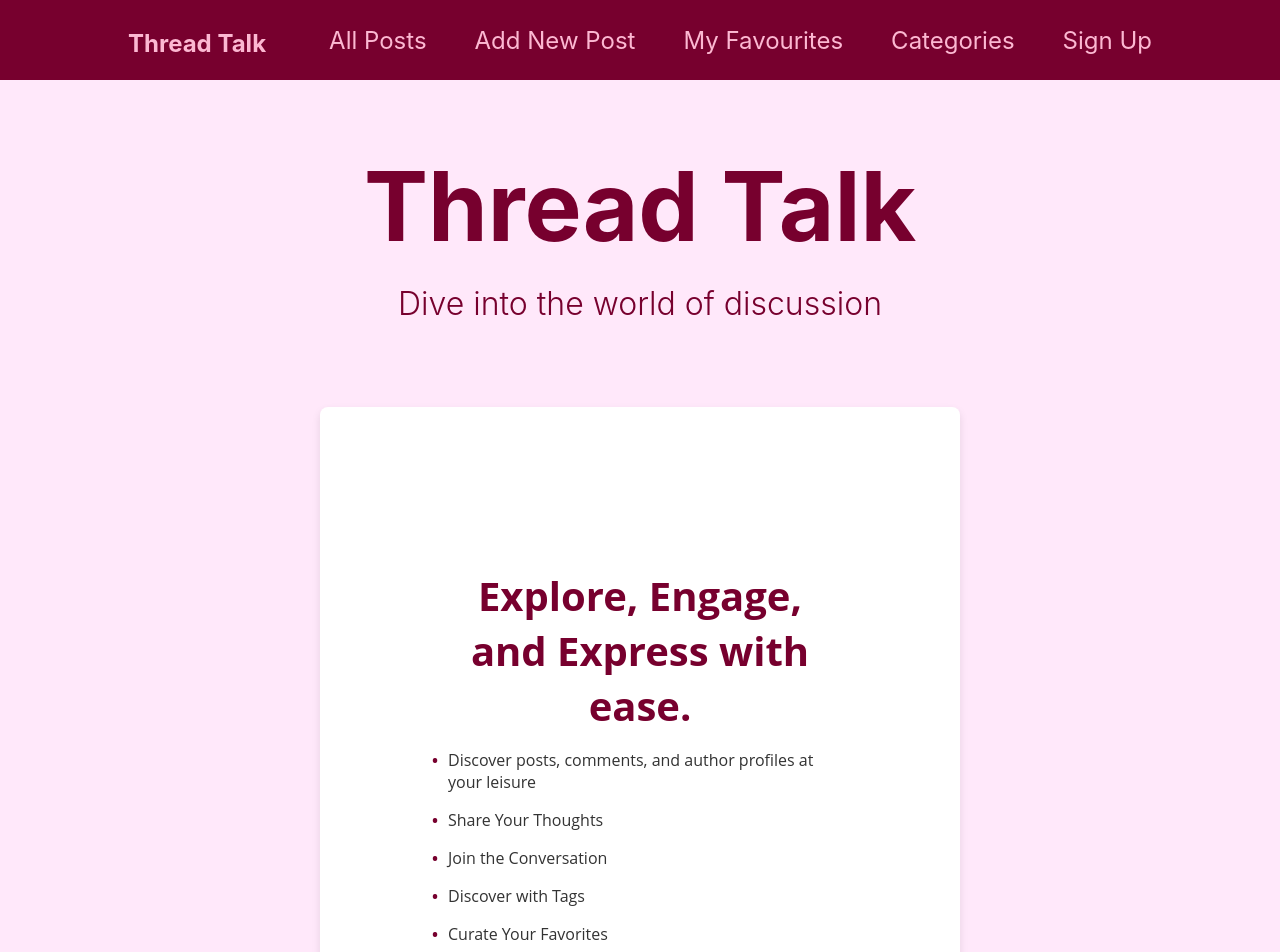
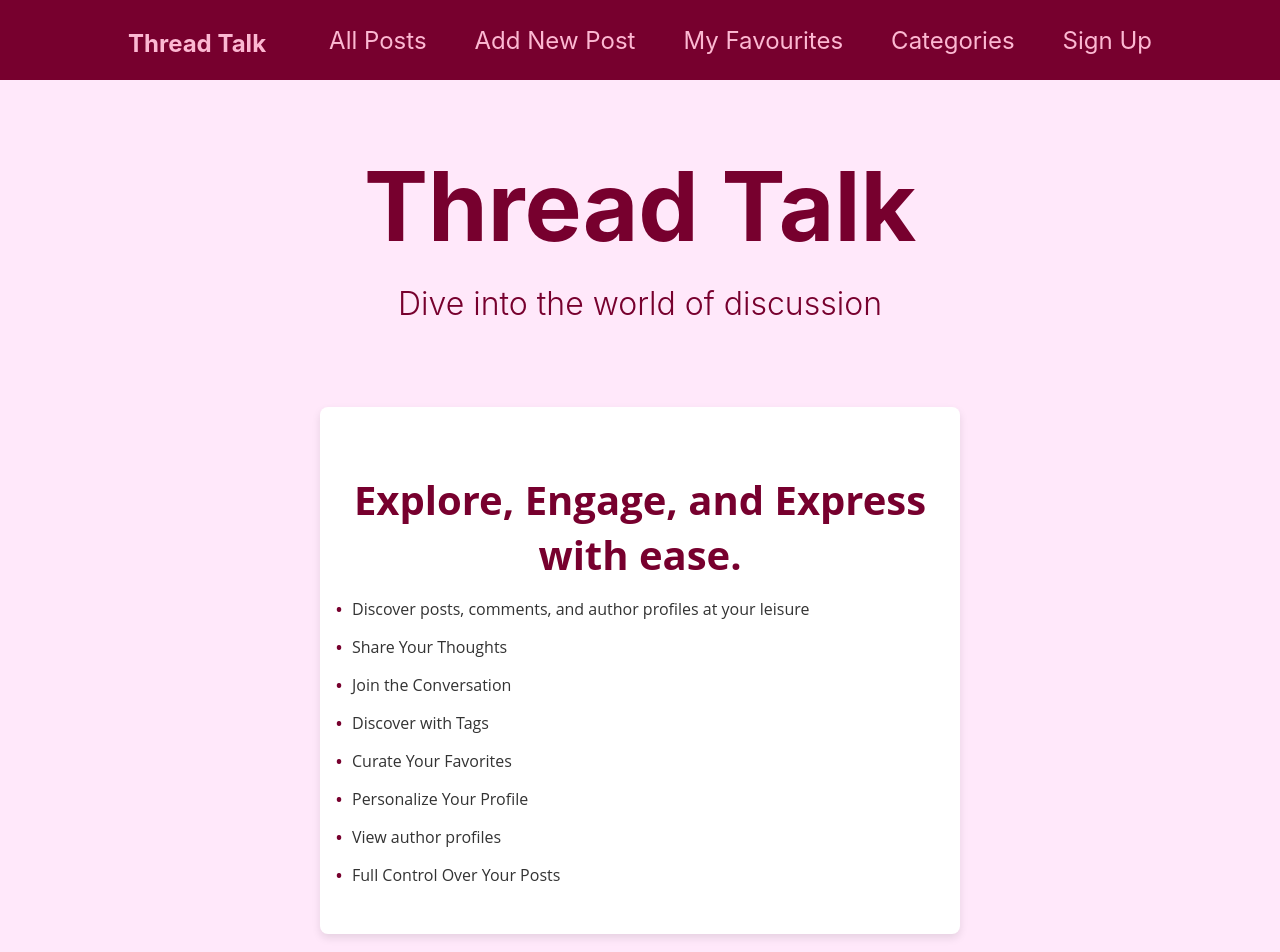
Before and after one commit to lavanyagarg112/react-web-forum, a React (Create React App) app: page / in a window 1280 px wide. Shown: the top 952 px of the page. Built offline with nearby package versions, Linux system fonts and the light colour scheme; no server answers.

Commit message:
more responsive

```diff
--- a/src/pages/LandingPage.module.css
+++ b/src/pages/LandingPage.module.css
@@ -68,7 +68,7 @@
   color: #333; /* Darker text for contrast */
   max-width: 800px; /* Maximum width of the content */
   margin: 2rem auto; /* Centers the section with a margin from the top and bottom */
-  padding: 8rem; /* Padding inside the section */
+  padding: 2rem; /* Padding inside the section */
   border-radius: 8px; /* Slightly rounded corners */
   box-shadow: 0 4px 8px rgba(0, 0, 0, 0.1); /* Subtle shadow for depth */
   font-family: 'Open Sans', sans-serif; /* Consistent font family */
@@ -111,7 +111,7 @@
     font-size: 2rem;
   }
 
-  .featuresguide li {
-    list-style: none;
+  .featuresguide ul {
+    list-style-type: none;
   }
 }
```
